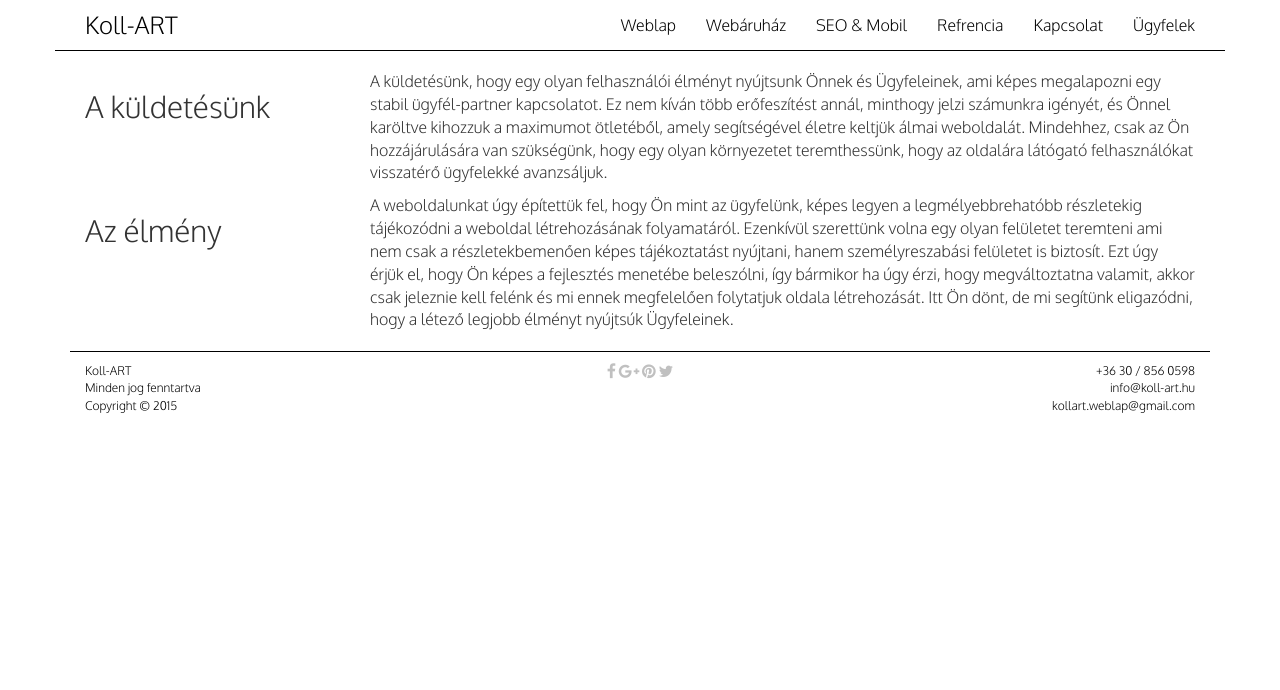
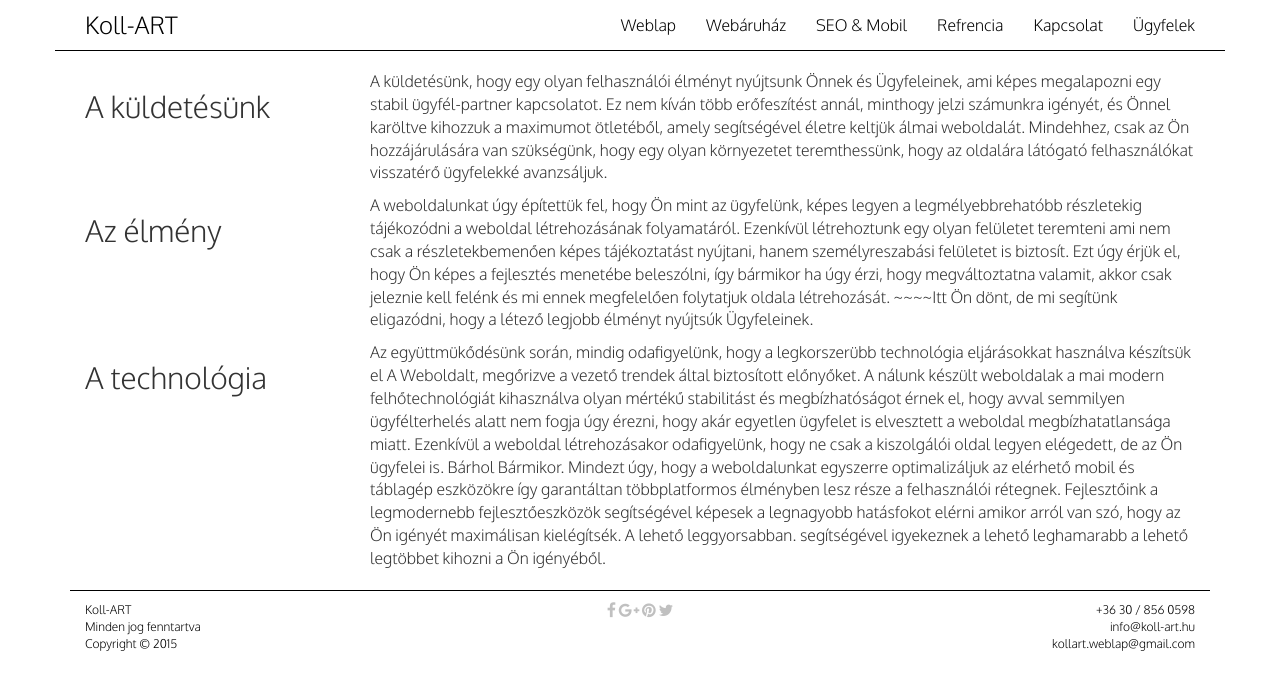
Before and after one commit to gumacs92/gumacsrepo, a plain HTML site: page web.html in a window 1280 px wide. Drawn offline with Linux system fonts and the light colour scheme.

Commit message:
bullshit

```diff
--- a/web.html
+++ b/web.html
@@ -17,10 +17,10 @@
 </head>
 
 <body>
-<div class="container base">
+<div class="container">
     <div id="header"> </div>
     <div class="main container">
-        <div class="page row">
+        <div class="row">
             <div class="col-sm-3">
                 <h2>A küldetésünk</h2>
             </div>
@@ -35,19 +35,41 @@
                 </p>
             </div>
         </div>
-        <div class="page row">
+        <div class="row">
             <div class="col-sm-3">
                 <h2>Az élmény</h2>
             </div>
             <div class="col-sm-9">
                 <p>
                     A weboldalunkat úgy építettük fel, hogy Ön mint az ügyfelünk, képes legyen a legmélyebbrehatóbb
-                    részletekig tájékozódni a weboldal létrehozásának folyamatáról. Ezenkívül szerettünk volna egy olyan
+                    részletekig tájékozódni a weboldal létrehozásának folyamatáról. Ezenkívül létrehoztunk egy olyan
                     felületet teremteni ami nem csak a részletekbemenően képes tájékoztatást nyújtani, hanem
                     személyreszabási felületet is biztosít. Ezt úgy érjük el, hogy Ön képes a fejlesztés menetébe beleszólni,
                     így bármikor ha úgy érzi, hogy megváltoztatna valamit, akkor csak jeleznie kell felénk és mi ennek
-                    megfelelően folytatjuk oldala létrehozását. Itt Ön dönt, de mi segítünk eligazódni, hogy
+                    megfelelően folytatjuk oldala létrehozását. ~~~~Itt Ön dönt, de mi segítünk eligazódni, hogy
                     a létező legjobb élményt nyújtsúk Ügyfeleinek.
+                </p>
+            </div>
+        </div>
+        <div class="row">
+            <div class="col-sm-3">
+                <h2>A technológia</h2>
+            </div>
+            <div class="col-sm-9">
+                <p>
+                    Az együttmükődésünk során, mindig odafigyelünk, hogy a legkorszerübb technológia eljárásokkat
+                    használva készítsük el A Weboldalt, megőrizve a vezető trendek által biztosított előnyőket.
+                    A nálunk készült weboldalak a mai modern felhőtechnológiát kihasználva olyan mértékű stabilitást
+                    és megbízhatóságot érnek el, hogy avval semmilyen ügyfélterhelés alatt nem fogja
+                    úgy érezni, hogy akár egyetlen ügyfelet is elvesztett a weboldal megbízhatatlansága miatt.
+                    Ezenkívül a weboldal létrehozásakor odafigyelünk, hogy ne csak a kiszolgálói oldal legyen elégedett,
+                    de az Ön ügyfelei is. Bárhol Bármikor. Mindezt úgy, hogy a weboldalunkat egyszerre optimalizáljuk
+                    az elérhető mobil és táblagép eszközökre így garantáltan többplatformos élményben lesz része a
+                    felhasználói rétegnek.
+                    Fejlesztőink a legmodernebb fejlesztőeszközök segítségével képesek a legnagyobb hatásfokot elérni
+                    amikor arról van szó, hogy az Ön igényét maximálisan kielégítsék. A lehető leggyorsabban.
+                    segítségével igyekeznek a lehető leghamarabb a lehető legtöbbet kihozni a Ön igényéből.
+
                 </p>
             </div>
         </div>
```
